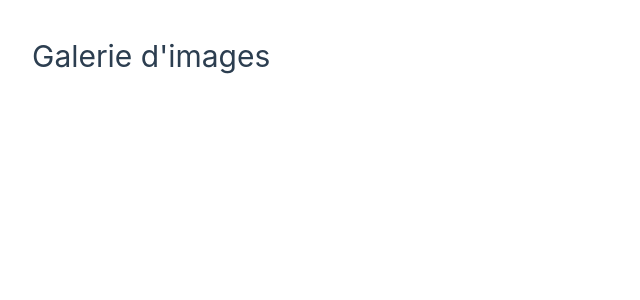
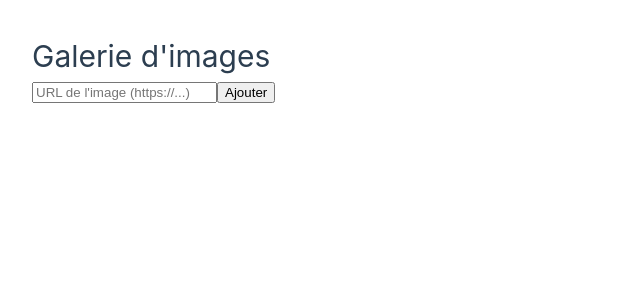
Before and after one commit to YONKOYNK/Eval-vueJs, a Vue app in the folder EvalSofianeVueJS/: page / in a window 1280 px wide. Shown: the top 300 px of the page, without its empty margins (0-640 px from the left). Built offline with nearby package versions, Linux system fonts and the light colour scheme.

Commit message:
feat: ajout du champ URL avec v-model et du bouton Ajouter

```diff
--- a/EvalSofianeVueJS/src/App.vue
+++ b/EvalSofianeVueJS/src/App.vue
@@ -1,8 +1,21 @@
 <script setup>
+import { ref } from 'vue'
+
+const nouvelleUrl = ref('')
 </script>
 
 <template>
   <main class="galerie-app">
     <h1>Galerie d'images</h1>
+
+    <form class="formulaire">
+      <input
+        v-model="nouvelleUrl"
+        type="text"
+        placeholder="URL de l'image (https://...)"
+        aria-label="URL de l'image"
+      />
+      <button type="submit">Ajouter</button>
+    </form>
   </main>
 </template>
```
